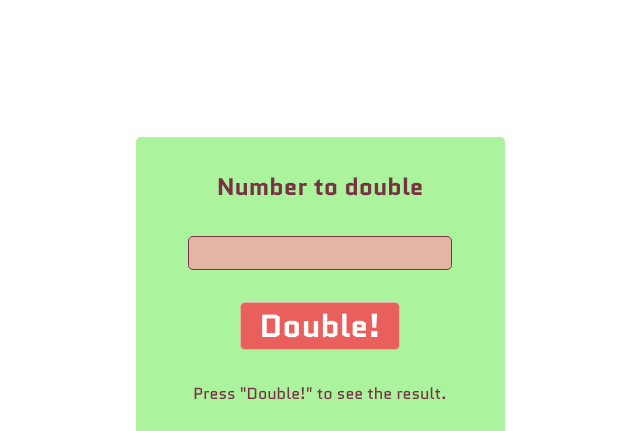
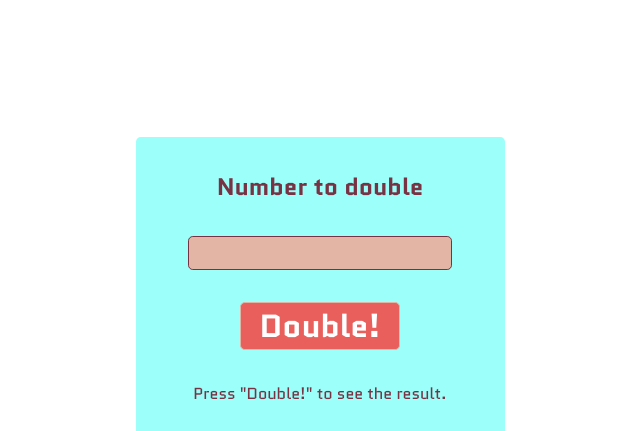
Before and after one commit to vanhog/ocwebdev_ac, a plain HTML site: page forms_and_values/index.html in a window 1280 px wide. Shown: the top 431 px of the page, without its empty margins (320-960 px from the left). Drawn offline with Linux system fonts and the light colour scheme.

Commit message:
Changed colors

```diff
--- a/forms_and_values/styles.css
+++ b/forms_and_values/styles.css
@@ -16,7 +16,7 @@
 }
 
 .container {
-  background-color: #acf39d;
+  background-color: #9cfffa;
   color: #773344;
   display: flex;
   flex-direction: column;
```
